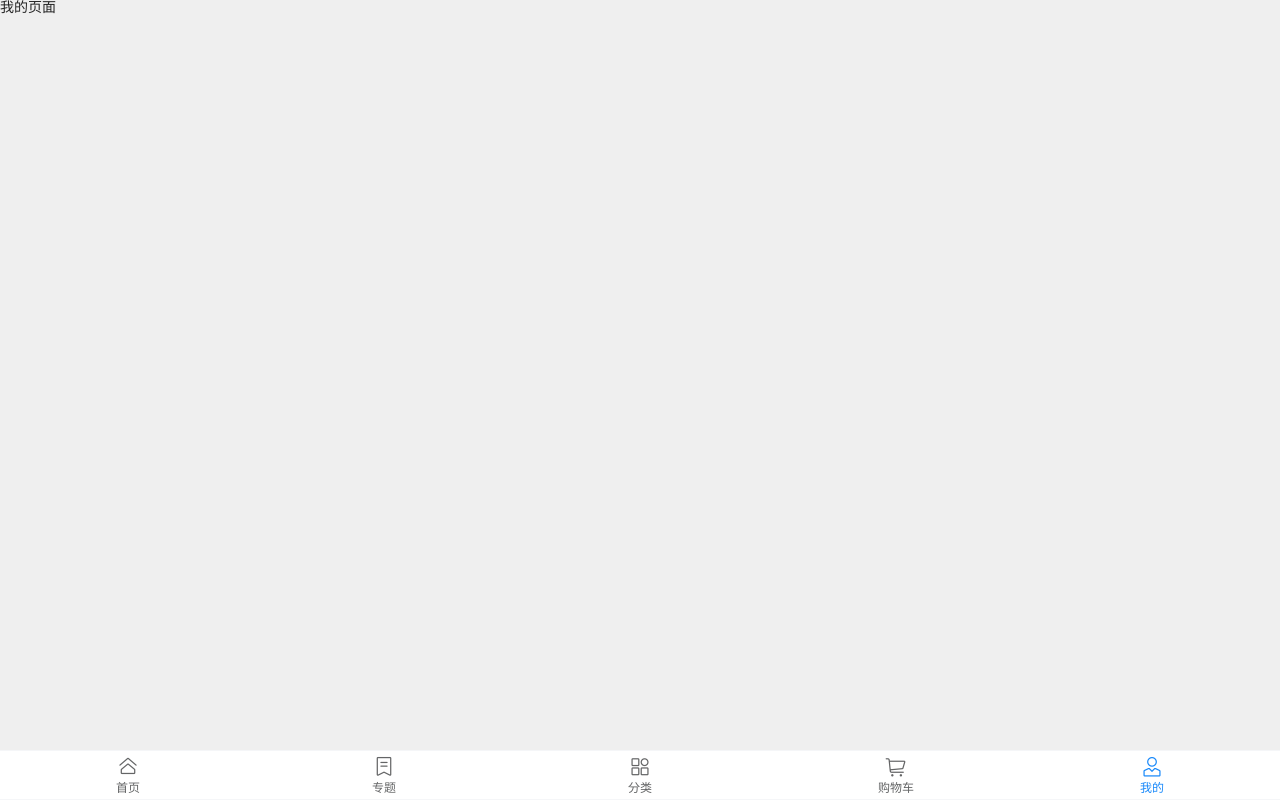
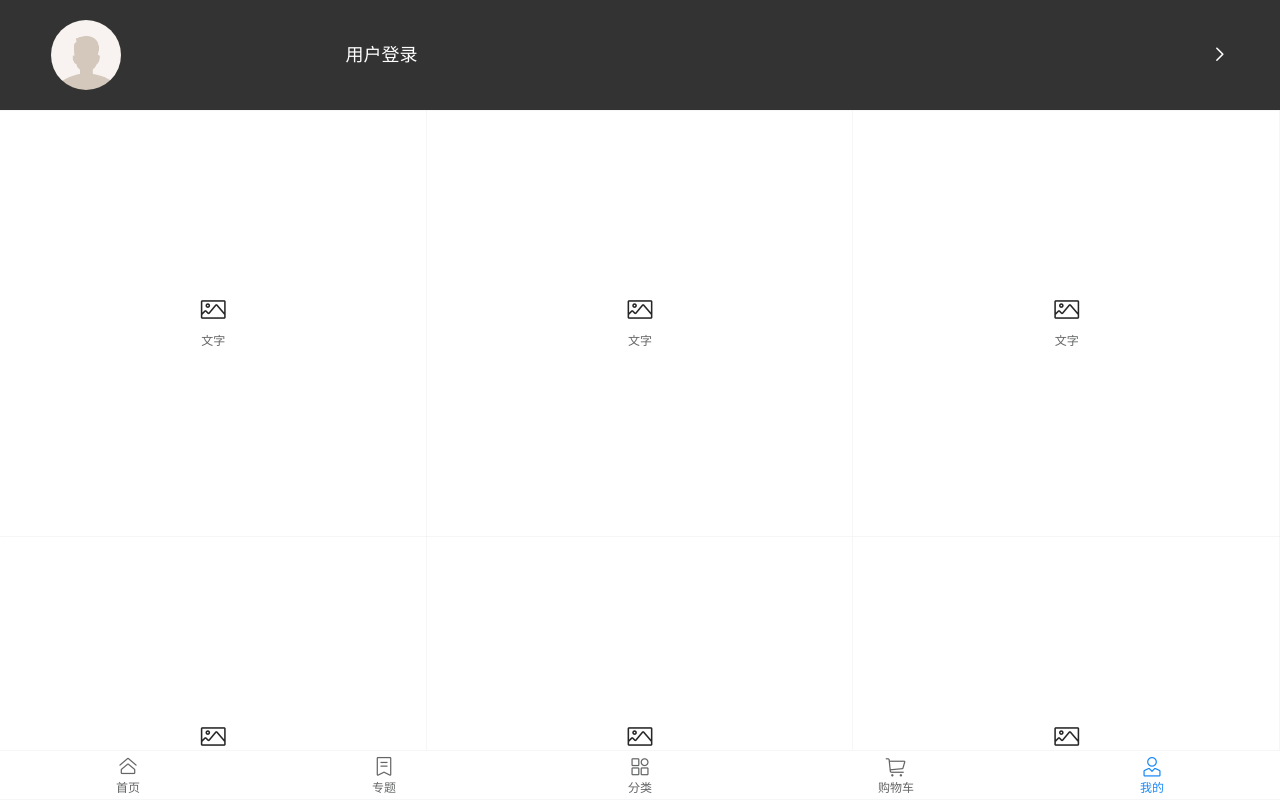
Before and after one commit to zzj09/net163, a Vue app: page /user in a window 1280 px wide. Shown: the top 800 px of the page. Built offline with nearby package versions, Linux system fonts and the light colour scheme.

Commit message:
路由守卫雏形，user组件

```diff
--- a/src/router/index.js
+++ b/src/router/index.js
@@ -70,4 +70,27 @@ const router = new VueRouter({
   routes
 })
 
+// 路由拦截     (前置) 路由守卫
+// 每次进入路由之前，执行这个函数
+router.beforeEach((to, from, next)=>{
+  // 要去往的路由对象
+  // console.log("to:",to);
+  // 从哪里出发的路由对象
+  // console.log("from:",from);
+  let token = localStorage.getItem("token");
+  if(to.path=="/cart"){     // 表示去往购物车页面
+    if(token){
+      next()
+    }else{
+      // 表示没有登录
+      Vue.prototype.$toast("请先登录")
+      setTimeout(()=>{
+        next("/user");    // 跳转到user
+      },1000)
+    }
+  }
+
+  next();   // 可以顺利通过要去的路由， 如果不写next(), 就不能访问到相应的路由
+})
+
 export default router
--- a/src/vantui/index.js
+++ b/src/vantui/index.js
@@ -1,7 +1,9 @@
 import Vue from 'vue';
-import { Button,Stepper,Search,Swipe, SwipeItem,Icon,Tag,List,Cell,DropdownMenu, DropdownItem,Empty,Toast,Tabbar,TabbarItem } from 'vant';
+import { Button,Stepper,Search,Swipe, SwipeItem,Icon,Tag,List,Cell,DropdownMenu,DropdownItem,
+    Empty,Toast,Tabbar,TabbarItem,Col,Row,Grid, GridItem } from 'vant';
 
-
+Vue.use(Grid);
+Vue.use(GridItem);
 Vue.use(Stepper)
 .use(Button)
 .use(Search)
@@ -17,3 +19,5 @@ Vue.use(Stepper)
 .use(Toast)
 .use(Tabbar)
 .use(TabbarItem)
+.use(Col)
+.use(Row)
--- a/src/views/User.vue
+++ b/src/views/User.vue
@@ -1,6 +1,26 @@
 <template>
     <div>
-        我的页面
+        <van-row>
+            <van-col span="6">
+                <img :src="avatarSrc" alt />
+            </van-col>
+            <van-col span="10">用户登录</van-col>
+            <van-col span="8">
+                <van-icon name="arrow" />
+            </van-col>
+        </van-row>
+        <van-grid :column-num="3" square>
+            <van-grid-item icon="photo-o" text="文字" />
+            <van-grid-item icon="photo-o" text="文字" />
+            <van-grid-item icon="photo-o" text="文字" />
+            <van-grid-item icon="photo-o" text="文字" />
+            <van-grid-item icon="photo-o" text="文字" />
+            <van-grid-item icon="photo-o" text="文字" />
+            <van-grid-item icon="photo-o" text="文字" />
+            <van-grid-item icon="photo-o" text="文字" />
+            <van-grid-item icon="photo-o" text="文字" />
+            <van-grid-item icon="photo-o" text="文字" />
+        </van-grid>
     </div>
 </template>
 
@@ -8,7 +28,7 @@
 export default {
     data () {
         return {
-
+            avatarSrc:require("../assets/avatar.png")
 
         }
     }
@@ -16,5 +36,21 @@ export default {
 </script>
 
 <style lang = "less" scoped>
-
+.van-row {
+  padding: 0.2rem 4%;
+  background: #333;
+  color: #fff;
+  .van-col {
+    line-height: 0.7rem;
+    font-size: 0.18rem;
+    img {
+      width: 0.7rem;
+      border-radius: 50%;
+      display: block;
+    }
+    &:last-child {
+      text-align: right;
+    }
+  }
+}
 </style>
```
Also changed, not shown: src/assets/avatar.png (added).
